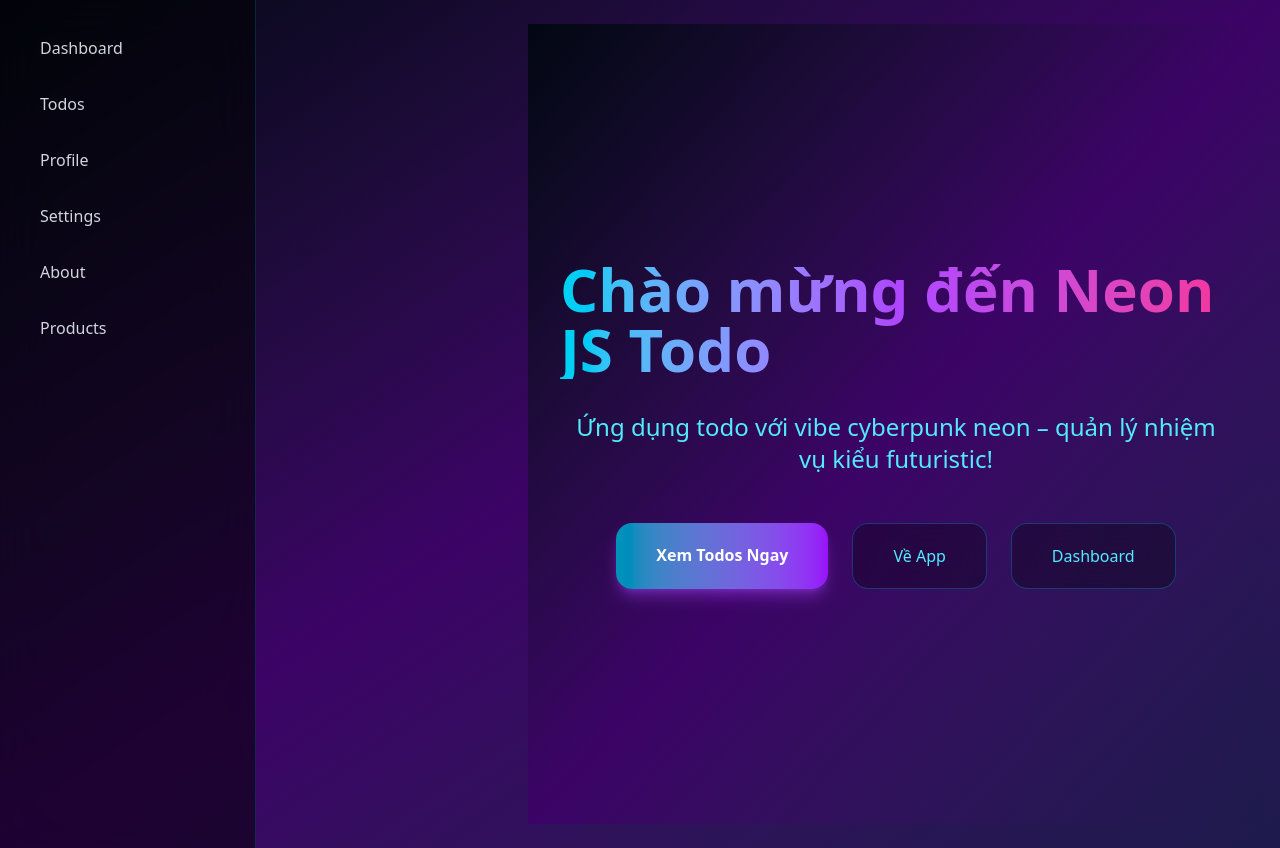
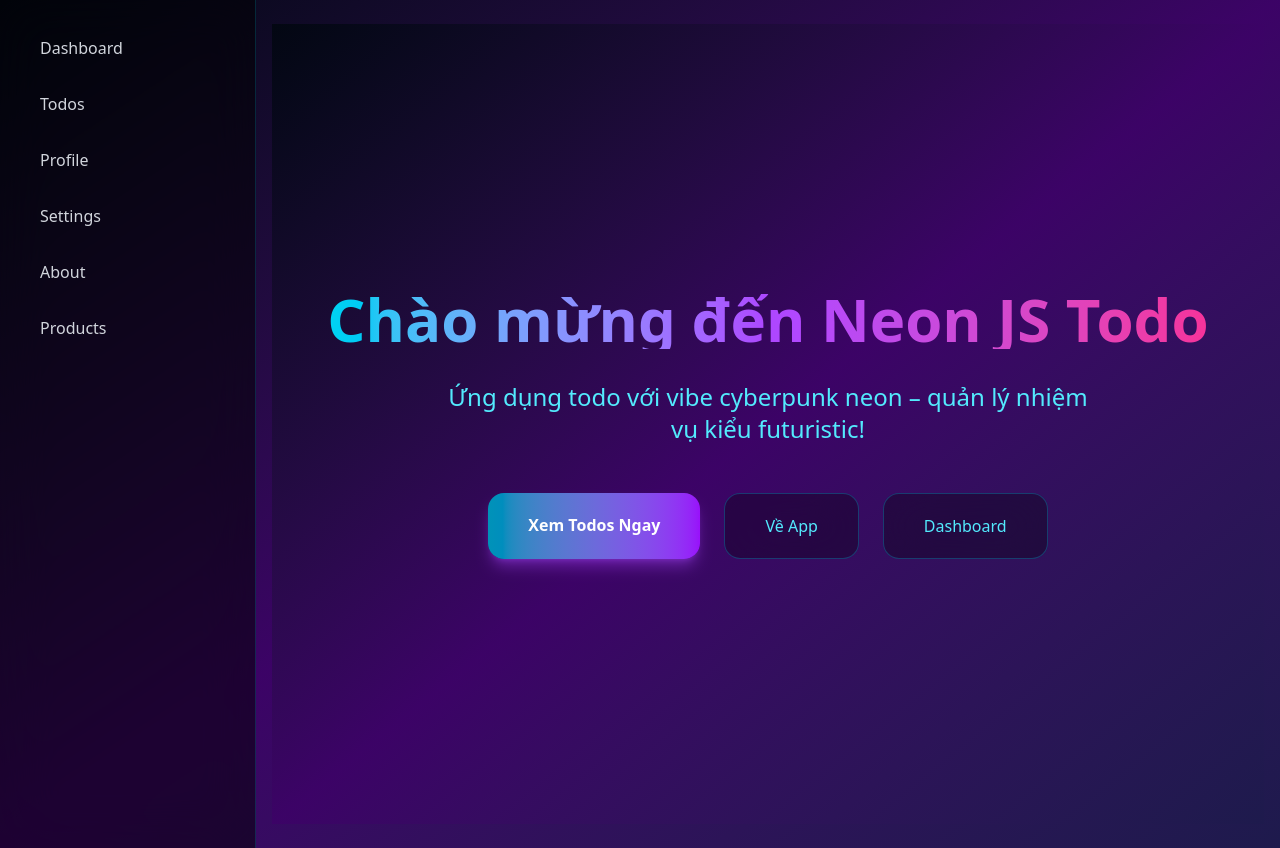
Before and after one commit to phxbinh/NextDemo, a Next.js app: page / in a window 1280 px wide. Built offline with nearby package versions, Linux system fonts and the light colour scheme.

Commit message:
Update layout.tsx

```diff
--- a/src/app/(app)/layout.tsx
+++ b/src/app/(app)/layout.tsx
@@ -63,9 +63,48 @@ export default function DashboardLayout({
     setIsSidebarOpen(false);
   }, [pathname]);
 
+return (
+<div className="flex min-h-screen relative overflow-x-hidden">
+  {isSidebarOpen && (
+    <div
+      className="fixed inset-0 z-40 bg-black/50 md:hidden"
+      onClick={() => setIsSidebarOpen(false)}
+    />
+  )}
+
+  <div
+    className={`fixed inset-y-0 left-0 z-50 w-64 transform transition-transform
+      ${isSidebarOpen ? 'translate-x-0' : '-translate-x-full'}
+      md:relative md:translate-x-0 md:flex-shrink-0`}
+  >
+    <Sidebar onNavigate={() => setIsSidebarOpen(false)} />
+  </div>
+
+  <div className="flex-1 flex flex-col">
+    <header className="md:hidden sticky top-0 z-30 bg-black/40 backdrop-blur">
+      <div className="flex items-center px-4 h-16">
+        <button
+          onClick={() => setIsSidebarOpen((v) => !v)}
+          className="text-xl"
+        >
+          ☰
+        </button>
+        <span className="ml-4 font-bold">Neon JS</span>
+      </div>
+    </header>
+
+    <main className="flex-1 overflow-y-auto px-4 py-6">
+      {children}
+    </main>
+  </div>
+</div>
+)
+}
+
+/*
   return (
     <div className="flex min-h-screen relative">
-      {/* Overlay – click ngoài là đóng (mobile only) */}
+
       {isSidebarOpen && (
         <div
           className="fixed inset-0 z-40 bg-black/50 md:hidden"
@@ -73,7 +112,7 @@ export default function DashboardLayout({
         />
       )}
 
-      {/* Sidebar */}
+
       <div
         className={`fixed inset-y-0 left-0 z-50 w-64 transform transition-transform
           ${isSidebarOpen ? 'translate-x-0' : '-translate-x-full'}
@@ -83,9 +122,9 @@ export default function DashboardLayout({
         <Sidebar onNavigate={() => setIsSidebarOpen(false)} />
       </div>
 
-      {/* Main content */}
+
       <div className="flex-1 flex flex-col">
-        {/* Mobile header */}
+
         <header className="md:hidden sticky top-0 z-30 bg-black/40 backdrop-blur">
           <div className="flex items-center px-4 h-16">
             <button
@@ -110,3 +149,4 @@ export default function DashboardLayout({
     </div>
   );
 }
+*/
```
